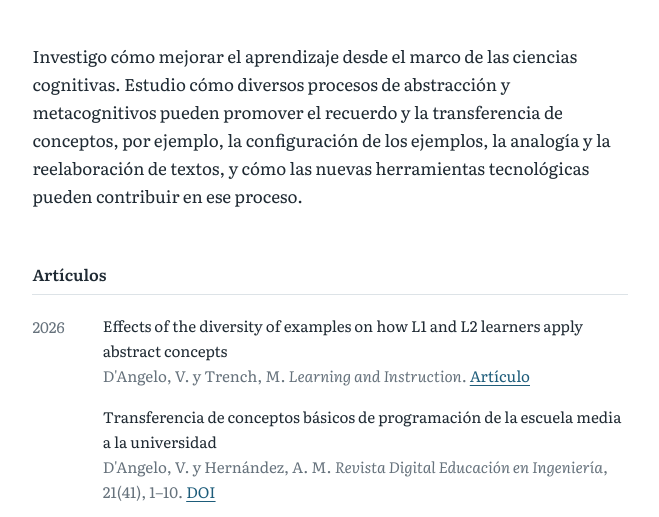
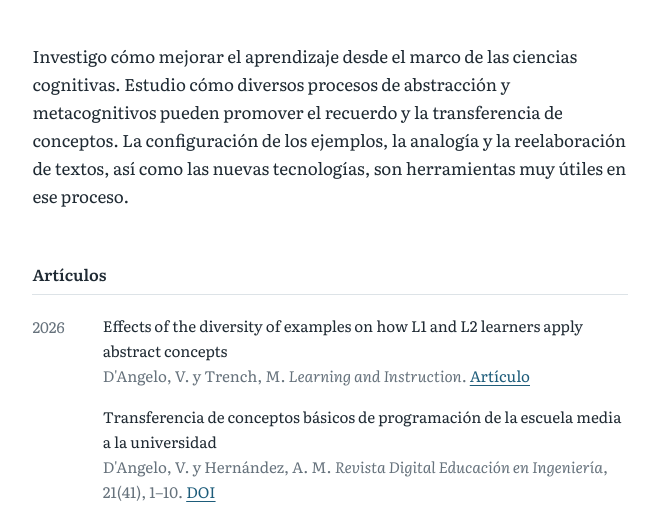
Before and after one commit to verodang/verodang.github.io, a plain HTML site: page index.html in a window 1280 px wide. Shown: the part 207-724 px from the top of the page, without its empty margins (310-969 px from the left). Drawn offline with Linux system fonts and the light colour scheme.

Commit message:
Improve clarity of introductory paragraph
Refined the introductory paragraph for clarity and conciseness.

```diff
--- a/index.html
+++ b/index.html
@@ -70,7 +70,7 @@
     <img class="foto" src="foto.jpg" alt="Retrato de Verónica D'Angelo">
   </header>
 
-  <p class="intro">Investigo cómo mejorar el aprendizaje desde el marco de las ciencias cognitivas. Estudio cómo diversos procesos de abstracción y metacognitivos pueden promover el recuerdo y la transferencia de conceptos, por ejemplo, la configuración de los ejemplos, la analogía y la reelaboración de textos, y cómo las nuevas herramientas tecnológicas pueden contribuir en ese proceso.</p>
+  <p class="intro">Investigo cómo mejorar el aprendizaje desde el marco de las ciencias cognitivas. Estudio cómo diversos procesos de abstracción y metacognitivos pueden promover el recuerdo y la transferencia de conceptos. La configuración de los ejemplos, la analogía y la reelaboración de textos, así como las nuevas tecnologías, son herramientas muy útiles en ese proceso.</p>
 
   <!-- Para agregar un trabajo: copiá un <li>...</li> completo dentro del año que corresponda.
        Para agregar un año: copiá un bloque <div class="anio">...</div> entero. -->
```
